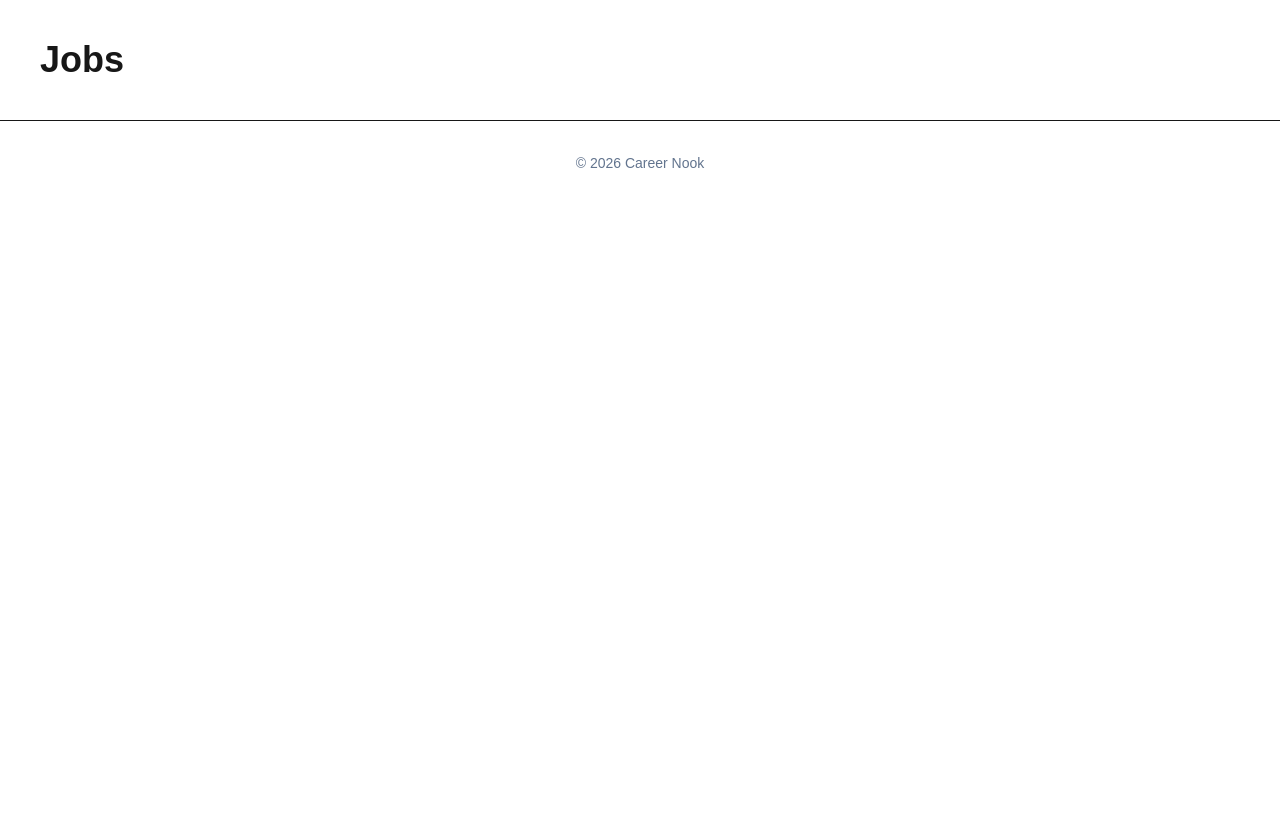
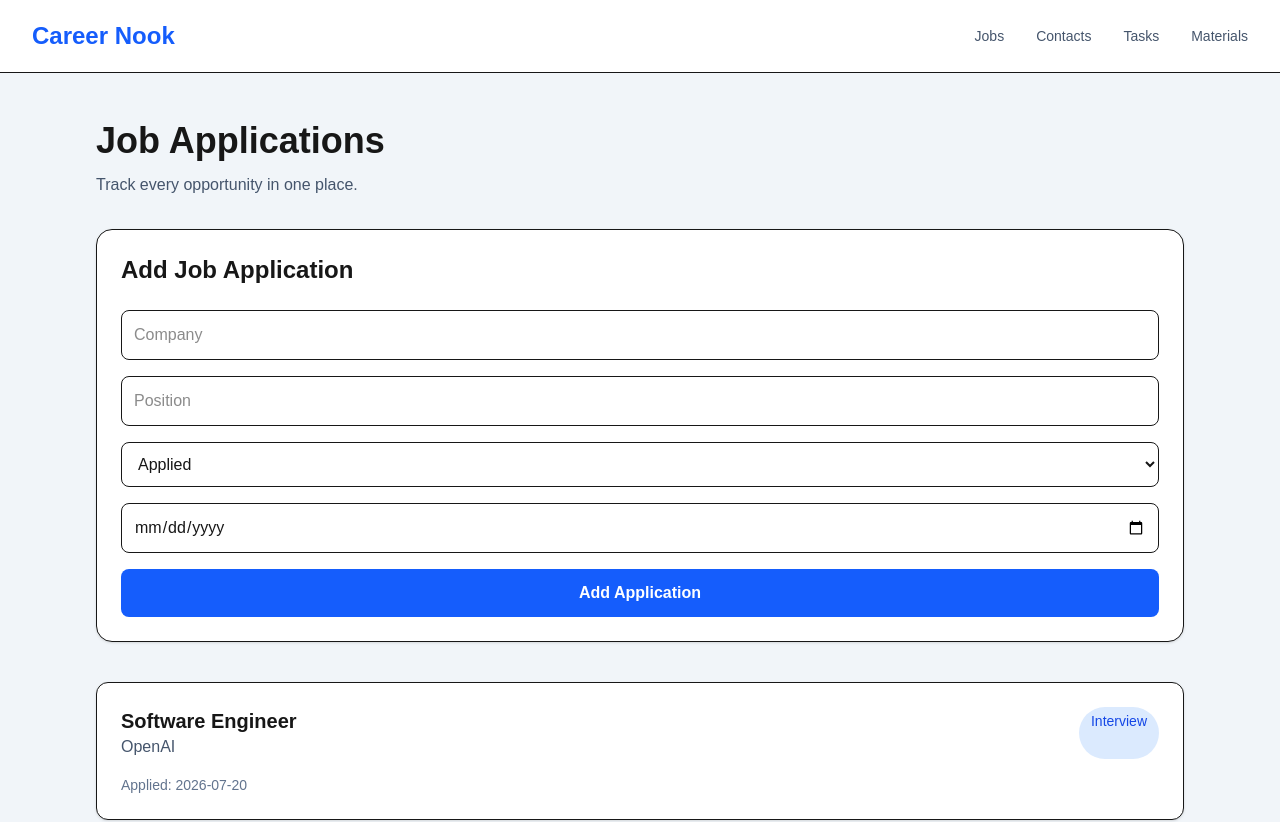
Before and after one commit to pratishtha-rao/career-nook, a Next.js app: page /jobs in a window 1280 px wide. Shown: the top 822 px of the page. Before the commit the page ends 800 px from the top, so only its background shows below. Built offline with nearby package versions, Linux system fonts and the light colour scheme.

Commit message:
Added job application creation form

```diff
--- a/src/app/jobs/page.tsx
+++ b/src/app/jobs/page.tsx
@@ -1,7 +1,78 @@
+"use client";
+
+
+import { useState } from "react";
+import JobCard from "@/components/jobs/JobCard";
+import { Job } from "@/types/Job";
+import JobForm from "@/components/jobs/JobForm";
+
 export default function JobsPage() {
+
+
+  const [jobs, setJobs] = useState<Job[]>([
+
+    {
+      id:1,
+      company:"OpenAI",
+      position:"Software Engineer",
+      status:"Interview",
+      dateApplied:"2026-07-20",
+    },
+
+    {
+      id:2,
+      company:"Google",
+      position:"Frontend Developer",
+      status:"Applied",
+      dateApplied:"2026-07-18",
+    }
+  ]);
+
+  function addJob(job: Job) {
+  setJobs((previousJobs)=>[
+    ...previousJobs,
+    job,
+  ]);
+}
+
+
   return (
-    <main className="p-10">
-      <h1 className="text-4xl font-bold">Jobs</h1>
+
+    <main className="min-h-screen bg-slate-100">
+
+      <div className="mx-auto max-w-6xl px-8 py-12">
+
+
+        <h1 className="text-4xl font-bold">
+          Job Applications
+        </h1>
+
+
+        <p className="mt-3 text-slate-600">
+          Track every opportunity in one place.
+        </p>
+
+        <div className="mt-8">
+        <JobForm onAddJob={addJob}/>
+        </div>
+
+        <div className="mt-10 grid gap-6">
+
+
+          {jobs.map((job)=>(
+            <JobCard
+              key={job.id}
+              job={job}
+            />
+          ))}
+
+
+        </div>
+
+
+      </div>
+
     </main>
+
   );
 }
--- a/src/app/layout.tsx
+++ b/src/app/layout.tsx
@@ -31,6 +31,8 @@ export default function RootLayout({
     >
       <body>
 
+        <Navbar />
+
         {children}
 
         <Footer />
--- a/src/components/jobs/JobCard.tsx
+++ b/src/components/jobs/JobCard.tsx
@@ -0,0 +1,50 @@
+import { Job } from "@/types/Job";
+
+
+type Props = {
+  job: Job;
+};
+
+
+export default function JobCard({ job }: Props) {
+
+  return (
+    <div className="rounded-xl border bg-white p-6 shadow-sm">
+
+      <div className="flex justify-between">
+
+        <div>
+
+          <h2 className="text-xl font-bold">
+            {job.position}
+          </h2>
+
+          <p className="text-slate-600">
+            {job.company}
+          </p>
+
+        </div>
+
+
+        <span className="
+          rounded-full
+          bg-blue-100
+          px-3
+          py-1
+          text-sm
+          text-blue-700
+        ">
+          {job.status}
+        </span>
+
+      </div>
+
+
+      <p className="mt-4 text-sm text-slate-500">
+        Applied: {job.dateApplied}
+      </p>
+
+
+    </div>
+  );
+}
--- /dev/null
+++ b/src/components/jobs/JobForm.tsx
@@ -0,0 +1,141 @@
+"use client";
+
+import { useState } from "react";
+import { Job, JobStatus } from "@/types/Job";
+
+
+type Props = {
+  onAddJob: (job: Job) => void;
+};
+
+
+export default function JobForm({ onAddJob }: Props) {
+
+  const [company, setCompany] = useState("");
+  const [position, setPosition] = useState("");
+  const [status, setStatus] = useState<JobStatus>("Applied");
+  const [dateApplied, setDateApplied] = useState("");
+
+
+  function handleSubmit(e: React.FormEvent) {
+
+    e.preventDefault();
+
+
+    const newJob: Job = {
+      id: Date.now(),
+      company,
+      position,
+      status,
+      dateApplied,
+    };
+
+
+    onAddJob(newJob);
+
+
+    setCompany("");
+    setPosition("");
+    setStatus("Applied");
+    setDateApplied("");
+
+  }
+
+
+  return (
+
+    <form
+      onSubmit={handleSubmit}
+      className="rounded-2xl border bg-white p-6 shadow-sm"
+    >
+
+
+      <h2 className="mb-6 text-2xl font-bold">
+        Add Job Application
+      </h2>
+
+
+
+      <div className="grid gap-4">
+
+
+        <input
+          placeholder="Company"
+          value={company}
+          onChange={(e)=>setCompany(e.target.value)}
+          className="rounded-lg border p-3"
+          required
+        />
+
+
+        <input
+          placeholder="Position"
+          value={position}
+          onChange={(e)=>setPosition(e.target.value)}
+          className="rounded-lg border p-3"
+          required
+        />
+
+
+
+        <select
+          value={status}
+          onChange={(e)=>setStatus(e.target.value as JobStatus)}
+          className="rounded-lg border p-3"
+        >
+
+          <option>
+            Applied
+          </option>
+
+          <option>
+            Interview
+          </option>
+
+          <option>
+            Offer
+          </option>
+
+          <option>
+            Rejected
+          </option>
+
+
+        </select>
+
+
+
+
+        <input
+          type="date"
+          value={dateApplied}
+          onChange={(e)=>setDateApplied(e.target.value)}
+          className="rounded-lg border p-3"
+          required
+        />
+
+
+
+        <button
+          type="submit"
+          className="
+            rounded-lg
+            bg-blue-600
+            px-6
+            py-3
+            font-semibold
+            text-white
+            hover:bg-blue-700
+          "
+        >
+          Add Application
+        </button>
+
+
+      </div>
+
+
+    </form>
+
+  );
+}
--- a/src/components/layout/Footer.tsx
+++ b/src/components/layout/Footer.tsx
@@ -3,7 +3,7 @@ export default function Footer() {
     <footer className="border-t bg-white">
       <div className="mx-auto max-w-7xl px-8 py-8 text-center text-sm text-slate-500">
         <p>
-          © {new Date().getFullYear()} Career Nook
+          © {new Date().getFullYear()} Career Nook. Built to simplify your job search.
         </p>
       </div>
     </footer>
--- a/src/components/layout/Navbar.tsx
+++ b/src/components/layout/Navbar.tsx
@@ -1,9 +1,29 @@
 import Link from "next/link";
+
+const links = [
+  {
+    name: "Jobs",
+    href: "/jobs",
+  },
+  {
+    name: "Contacts",
+    href: "/contacts",
+  },
+  {
+    name: "Tasks",
+    href: "/tasks",
+  },
+  {
+    name: "Materials",
+    href: "/materials",
+  },
+];
 
 export default function Navbar() {
   return (
-    <nav className="border-b bg-white shadow-sm">
-      <div className="mx-auto flex max-w-7xl items-center justify-between px-8 py-4">
+    <nav className="border-b bg-white">
+
+      <div className="mx-auto flex max-w-7xl items-center justify-between px-8 py-5">
 
         <Link
           href="/"
@@ -12,29 +32,23 @@ export default function Navbar() {
           Career Nook
         </Link>
 
-        <div className="flex gap-8">
 
-          <Link href="/">Home</Link>
+        <div className="flex gap-8 text-sm font-medium">
 
-          <Link href="/jobs">
-            Jobs
-          </Link>
-
-          <Link href="/contacts">
-            Contacts
-          </Link>
-
-          <Link href="/tasks">
-            Tasks
-          </Link>
-
-          <Link href="/materials">
-            Materials
-          </Link>
+          {links.map((link) => (
+            <Link
+              key={link.href}
+              href={link.href}
+              className="text-slate-600 transition hover:text-blue-600"
+            >
+              {link.name}
+            </Link>
+          ))}
 
         </div>
 
       </div>
+
     </nav>
   );
 }
--- a/src/components/ui/Card.tsx
+++ b/src/components/ui/Card.tsx
@@ -0,0 +1,33 @@
+type CardProps = {
+  title: string;
+  description: string;
+};
+
+
+export default function Card({
+  title,
+  description,
+}: CardProps) {
+
+  return (
+    <div className="
+      rounded-2xl
+      border
+      bg-white
+      p-6
+      shadow-sm
+      transition
+      hover:shadow-md
+    ">
+
+      <h2 className="mb-3 text-xl font-bold">
+        {title}
+      </h2>
+
+      <p className="text-slate-600">
+        {description}
+      </p>
+
+    </div>
+  );
+}
--- a/src/types/Job.ts
+++ b/src/types/Job.ts
@@ -0,0 +1,14 @@
+export type JobStatus =
+  | "Applied"
+  | "Interview"
+  | "Offer"
+  | "Rejected";
+
+
+export type Job = {
+  id: number;
+  company: string;
+  position: string;
+  status: JobStatus;
+  dateApplied: string;
+};
```
